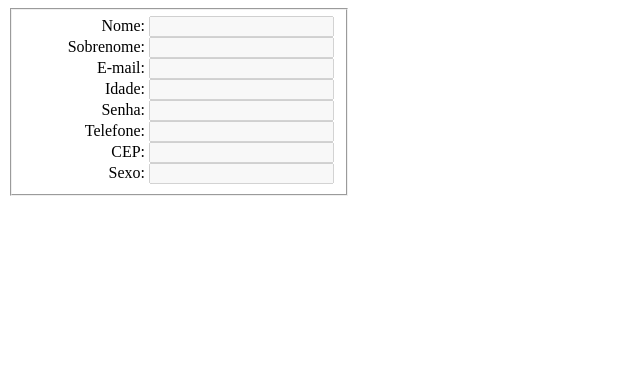
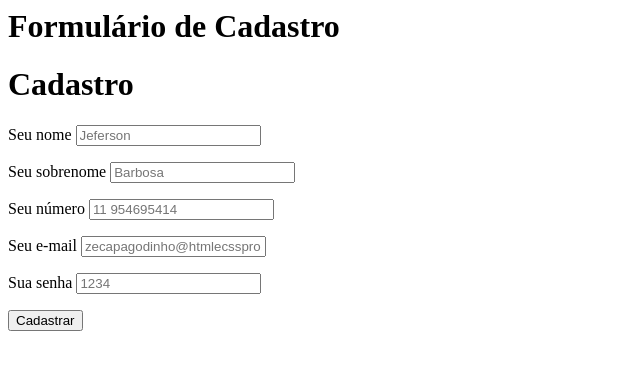
Before and after one commit to Neutro17/FORM-API, a plain HTML site: page index.html in a window 1280 px wide. Shown: the whole page, without its empty margins (0-640 px from the left). Drawn offline with Linux system fonts and the light colour scheme.

Commit message:
Update index.html

```diff
--- a/index.html
+++ b/index.html
@@ -1,74 +1,38 @@
-<html>
-  <head>
-    <title>FORMULARIO DE CADASTRO</title>
-    <link href="CSS/style.css" rel="stylesheet">
-  </head>
-
-  <body>
-<form id="fipe" method="post" action="enviar" >
-  <div>
-     </div>
-  <div>
-
-  </div>
-  <div>
-
-  </div>
-  <fieldset id="veiculo" disabled="disabled">
-    <div>
-      <label>
-        Nome:
-        <input id="veiculo_valor" name="veiculo.valor" type="text" readonly>
-      </label>
-    </div>
-    <div>
-      <label>
-        Sobrenome:
-        <input id="veiculo_marca" name="veiculo.marca" type="text" readonly>
-      </label>
-    </div>
-    <div>
-      <label>
-        E-mail:
-        <input id="veiculo_modelo" name="veiculo.modelo" type="text" readonly>
-      </label>
-    </div>
-    <div>
-      <label>
-        Idade:
-        <input id="veiculo_anomodelo" name="veiculo.anomodelo" type="text" readonly>
-      </label>
-    </div>
-    <div>
-      <label>
-        Senha:
-        <input id="veiculo_combustivel" name="veiculo.combustivel" type="text" readonly>
-      </label>
-    </div>
-    <div>
-      <label>
-        Telefone:
-        <input id="veiculo_codigofipe" name="veiculo.codigofipe" type="text" readonly>
-      </label>
-    </div>
-    <div>
-      <label>
-        CEP:
-        <input id="veiculo_mesreferencia" name="veiculo.mesreferencia" type="text" readonly>
-      </label>
-    </div>
-    <div>
-    <div>
-      <label>
-       Sexo:
-        <input id="veiculo_tipoveiculo" name="veiculo.tipoveiculo" type="text" readonly>
-      </label>
-    </div>
-    <div>
-      <label>
-
-  </fieldset>
-</form>
-
-  </body>
+<html lang="pt-br">
+<head>
+    <meta charset="UTF-8">
+    <meta name="viewport" content="width=device-width, initial-scale=1.0">
+    <title>Formulário de Cadastro</title>
+    <link rel="stylesheet" href="CSS/style.css">
+</head>
+<body>
+    <h1>Formulário de Cadastro</h1>
+          <div id="cadastro">
+            <form method="post" action="">
+              <h1>Cadastro</h1>
+              <p>
+                <label for="nome_cad">Seu nome</label>
+                <input id="nome_cad" name="nome_cad" required="required" type="text" placeholder="Jeferson" />
+              </p>
+              <p>
+                <label for="sobrenome_cad">Seu sobrenome</label>
+                <input id="sobrenome_cad" name="sobrenome_cad" required="required" type="text" placeholder="Barbosa" />
+              </p>
+              <p>
+                <label for="numero_cad">Seu número</label>
+                <input id="numero_cad" name="numero_cad" required="required" type="text" placeholder="11 954695414" />
+              </p>
+              <p>
+                <label for="email_cad">Seu e-mail</label>
+                <input id="email_cad" name="email_cad" required="required" type="email" placeholder="zecapagodinho@htmlecsspro.com"/>
+              </p>
+              <p>
+                <label for="senha_cad">Sua senha</label>
+                <input id="senha_cad" name="senha_cad" required="required" type="password" placeholder="1234"/>
+              </p>
+              <p>
+                <input type="submit" value="Cadastrar"/>
+              </p>
+            </form>
+</body>
 </html>
```
